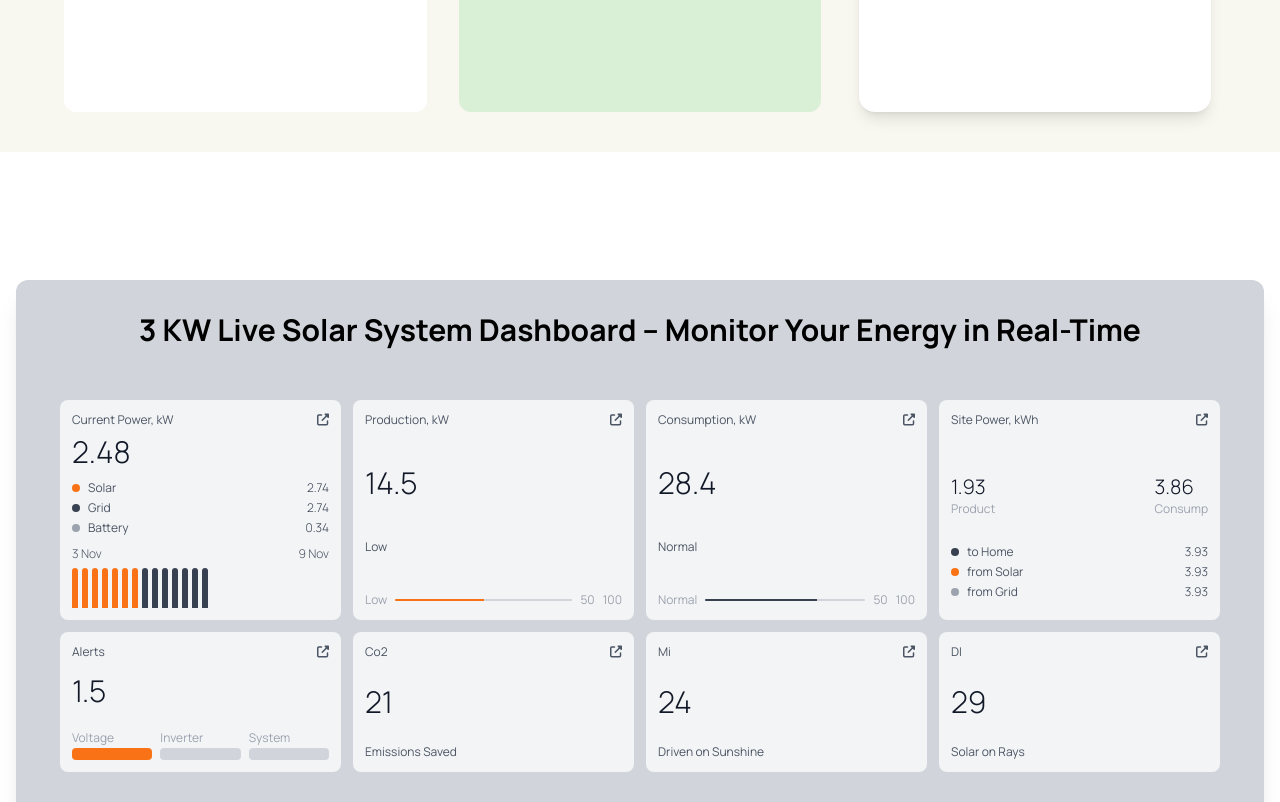
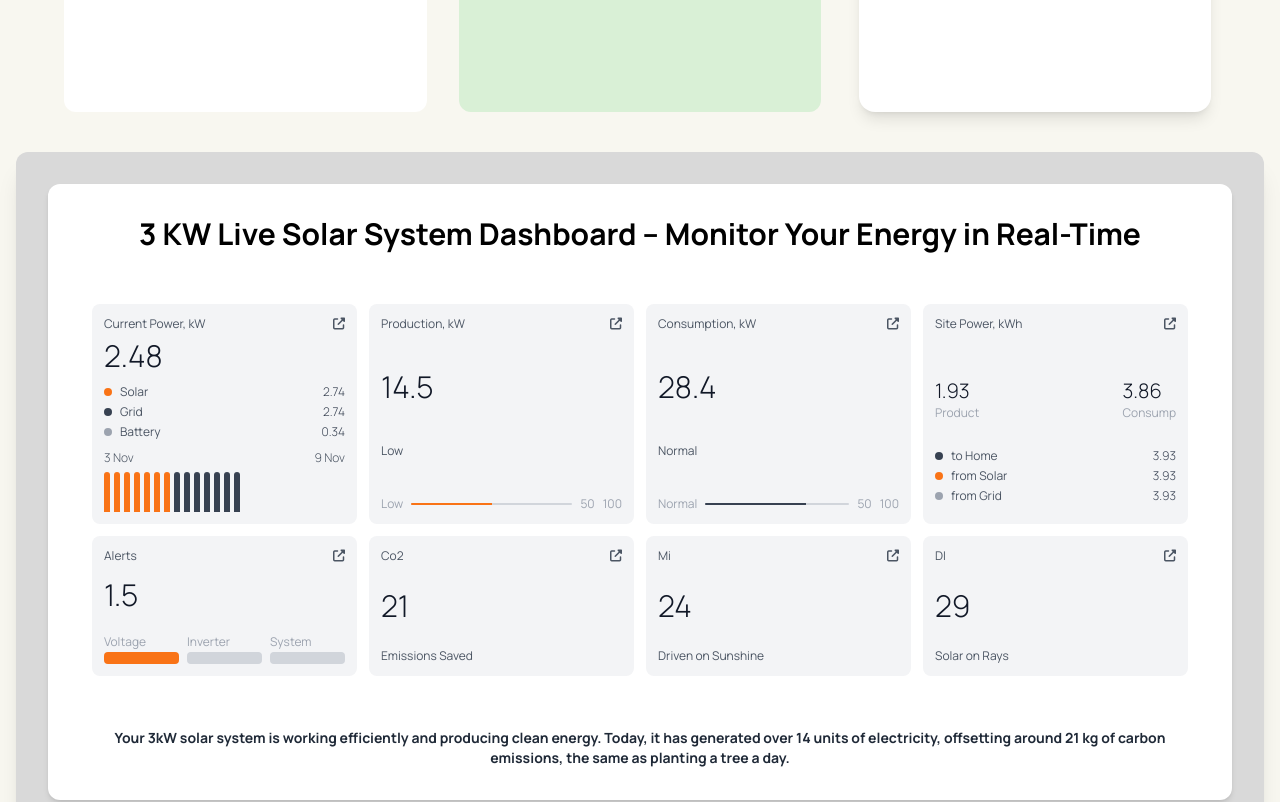
Before and after one commit to vanshika8484/Solar_web, a React (Vite) app: page / in a window 1280 px wide. Shown: the part 3600-4402 px from the top of the page. Built offline with nearby package versions, Linux system fonts and the light colour scheme; a web font is replaced by a local one.

Commit message:
Update Dashboard.jsx

```diff
--- a/src/components/Dashboard.jsx
+++ b/src/components/Dashboard.jsx
@@ -13,8 +13,10 @@ function Dashboard() {
   };
 
   return (
-    <div className="px-4 py-8 bg-white min-h-screen">
-      <div className="bg-gray-300 rounded-xl shadow-xl p-6 sm:p-8 max-w-7xl mx-auto">
+    <div className="px-4 py-8 bg-[#F8F7F0] min-h-screen -mt-32 ">
+      <div className="bg-[#D9D9D9] rounded-xl shadow-xl p-6 sm:p-8 max-w-7xl mx-auto">
+        {/* ✅ Inner Box Starts */}
+        <div className="bg-white rounded-xl p-6 sm:p-8 shadow-md">
           {/* Heading */}
           <motion.h2
             className="text-3xl sm:text-2xl lg:text-3xl text-center font-bold text-black mb-10 GetfontHome"
@@ -181,6 +183,8 @@ function Dashboard() {
             Your 3kW solar system is working efficiently and producing clean energy. Today, it has generated over 14 units of electricity, offsetting around 21 kg of carbon emissions, the same as planting a tree a day.
           </motion.p>
         </div>
+        {/* ✅ Inner Box Ends */}
+      </div>
     </div>
   );
 }
```
Lines whose indentation alone changed are shown as unchanged.
